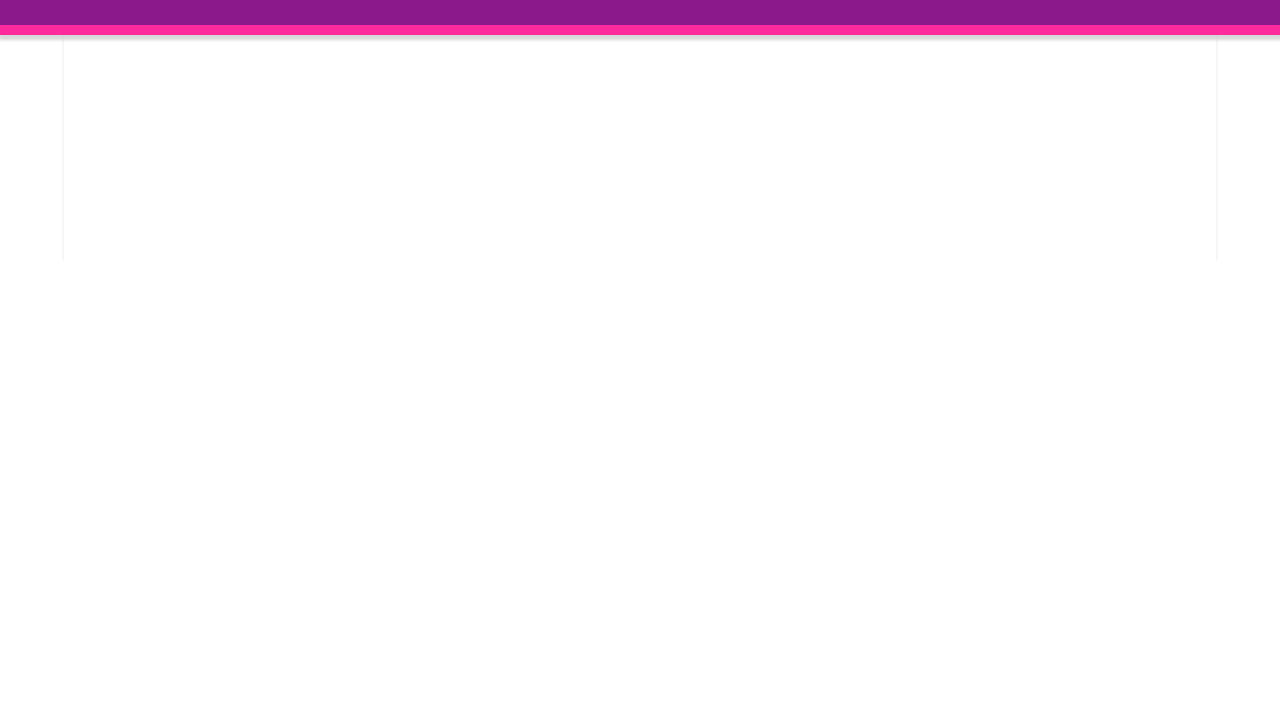
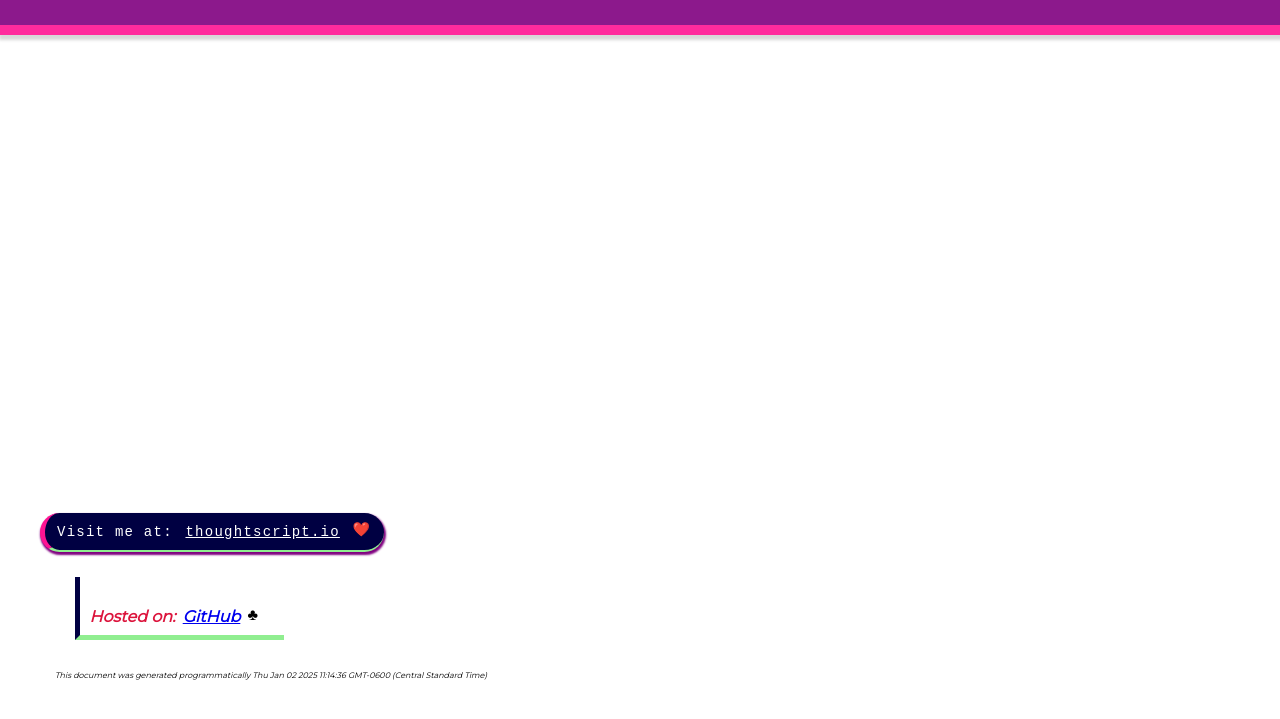
Before and after one commit to Thoughtscript/hosted_card_vault, a plain HTML site: page index.html in a window 1280 px wide. Shown: the part 65-784 px from the top of the page. Drawn offline with Linux system fonts and the light colour scheme.

Commit message:
improved styles

```diff
--- a/index.html
+++ b/index.html
@@ -31,6 +31,7 @@
     ********************************************************************************
     -->
     <link rel="stylesheet" href="style.css" type="text/css">
+    <link rel="stylesheet" href="scroll.css" type="text/css">
 </head>
 
 <body>
@@ -40,12 +41,21 @@
 
     <main class="galleryPage">
         <div class="content">
-            <div class="flex-container">
-            </div>
+
+
+        </div>
         </div>
     </main>
 
     <footer>
+        <div id="my-blog">Visit me at: <a rel="nofollow noopener noreferrer"
+                href="https://www.thoughtscript.io/">thoughtscript.io</a> <span>❤️</span></div>
+
+        <div id="hosted-on">Hosted on: <a rel="nofollow noopener noreferrer"
+                href="https://github.com/Thoughtscript/hosted_card_vault">GitHub</a> <span>♣</span></div>
+
+        <div id="date-generated"><i>This document was generated programmatically Thu Jan 02 2025 11:14:36 GMT-0600
+                (Central Standard Time)</i></div>
     </footer>
 </body>
 
--- /dev/null
+++ b/scroll.css
@@ -0,0 +1,15 @@
+::-webkit-scrollbar {
+    width: 10px;
+}
+
+::-webkit-scrollbar-track {
+    background: crimson;
+}
+
+::-webkit-scrollbar-thumb {
+    background: orangered;
+}
+
+::-webkit-scrollbar-thumb:hover {
+    background: orangered;
+}
--- a/style.css
+++ b/style.css
@@ -37,18 +37,7 @@ header>h2 {
 main {
     position: absolute;
     top: 0;
-    /* Use exact height and match footer top */
-    /*  height: 2400px; */
     width: 100%;
-}
-
-::-webkit-scrollbar,
-::-webkit-scrollbar-thumb,
-::-webkit-scrollbar-button,
-::-webkit-scrollbar-track {
-    background: transparent;
-    width: 0;
-    z-index: 999;
 }
 
 main.galleryPage {}
@@ -112,3 +101,101 @@ main.galleryPage>.content>div.flex-container>div.image.apply-linear-gradient > s
     font-weight: 700;
     font-size: 15.5px;
 }
+
+footer {
+    padding: 25px;
+    margin: 25px;
+    position: fixed;
+    bottom: 0;
+    width: 100%;
+}
+
+footer>div#my-blog {
+    background-position: right;
+    background-size: cover;
+    background-repeat: no-repeat;
+    color: white;
+    letter-spacing: 1.25px;
+    font-family: "JetBrains Mono", monospace;
+    padding: 10px 12px;
+    margin: 5px;
+    font-size: 14px;
+    box-shadow: 1px 2px 3px 1px gray;
+    border-bottom: 2px solid lightgreen;
+    width: 315px;
+    border-radius: 25px;
+    background-color: #000042;
+    box-shadow: 1px 2px 2px 1px purple;
+    border-left: 5px solid deeppink;
+    right: 15px;
+    position: relative;
+}
+
+footer>div#hosted-on {
+    width: 185px;
+    margin: 25px;
+    padding: 9.5px;
+    font-style: italic;
+    border-left: 5px solid #000042;
+    border-bottom: 5px solid lightgreen;
+    color: crimson;
+    padding-top: 30px;
+    font-weight: 600;
+}
+
+footer>div#hosted-on>span {
+    position: relative;
+    bottom: 1.5px;
+    font-style: normal;
+    color: black;
+}
+
+footer>div#my-blog>span {
+    position: relative;
+    bottom: 2px;
+}
+
+footer>div#my-blog>a,
+footer>div#hosted-on>a {
+    margin-left: 3px;
+    margin-right: 3px;
+}
+
+footer>div#my-blog>a {
+    color: white;
+}
+
+footer>div#my-blog:hover {
+    background-color: #000042;
+    box-shadow: 1px 2px 2px 1px purple;
+    border-left: 5px solid deeppink;
+}
+
+footer>div#my-blog:hover,
+footer>div#my-blog>a:hover {
+    -webkit-transition: all .9s;
+    transition: all .9s;
+    opacity: .75;
+    box-shadow: 0px 0px 0px 0px transparent;
+    font-style: italic;
+}
+
+footer>div#hosted-on:hover {
+    color: lightgreen;
+    border-left: 5px solid orangered;
+    border-bottom: 5px solid deeppink;
+    -webkit-transition: all 1.9s;
+    transition: all 1.9s;
+}
+
+footer>div#hosted-on>a:hover {
+    -webkit-transition: all .9s;
+    transition: all .9s;
+    opacity: .75;
+    color: turquoise;
+}
+
+footer>div#date-generated {
+    font-size: 8px;
+    padding: 5px;
+}
```
